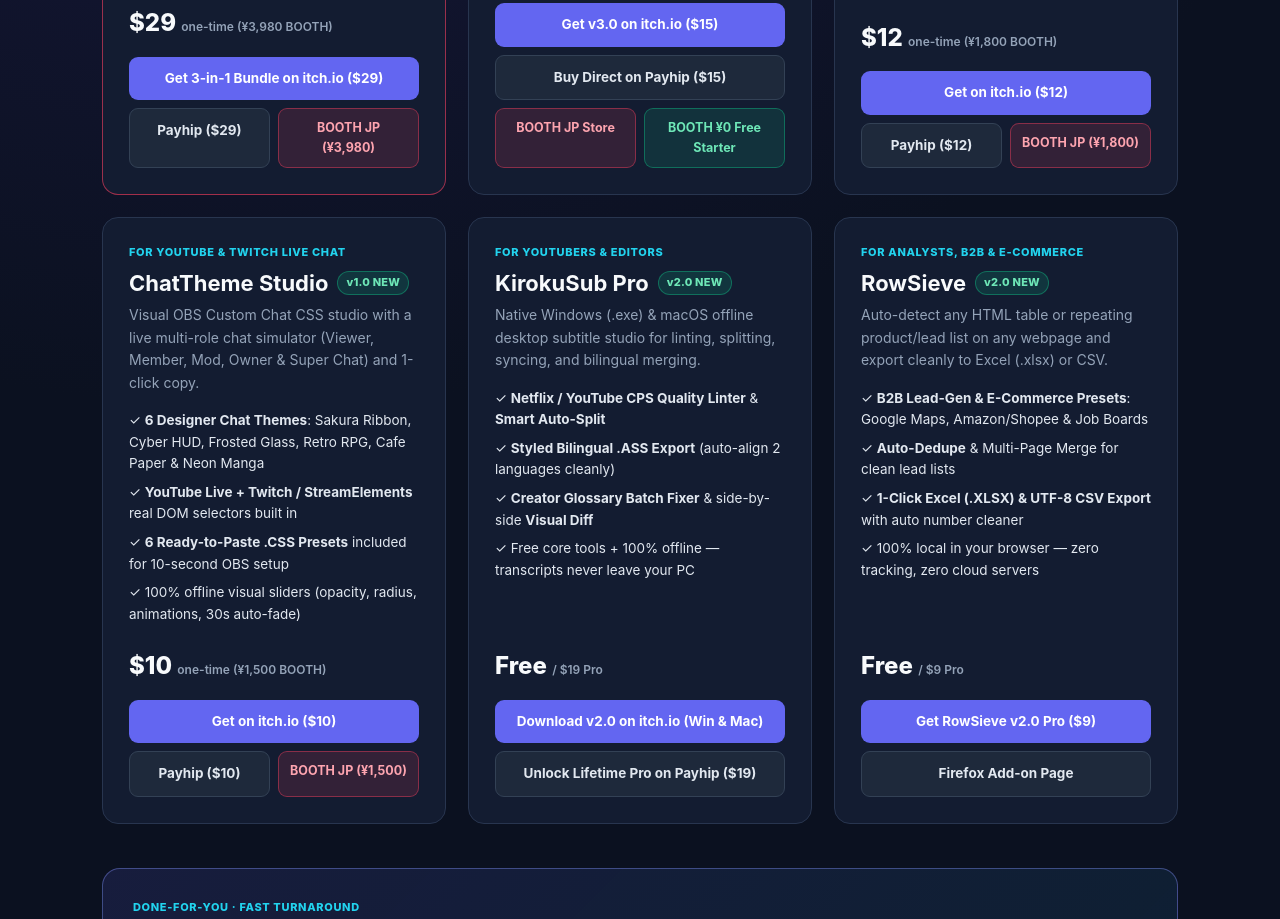
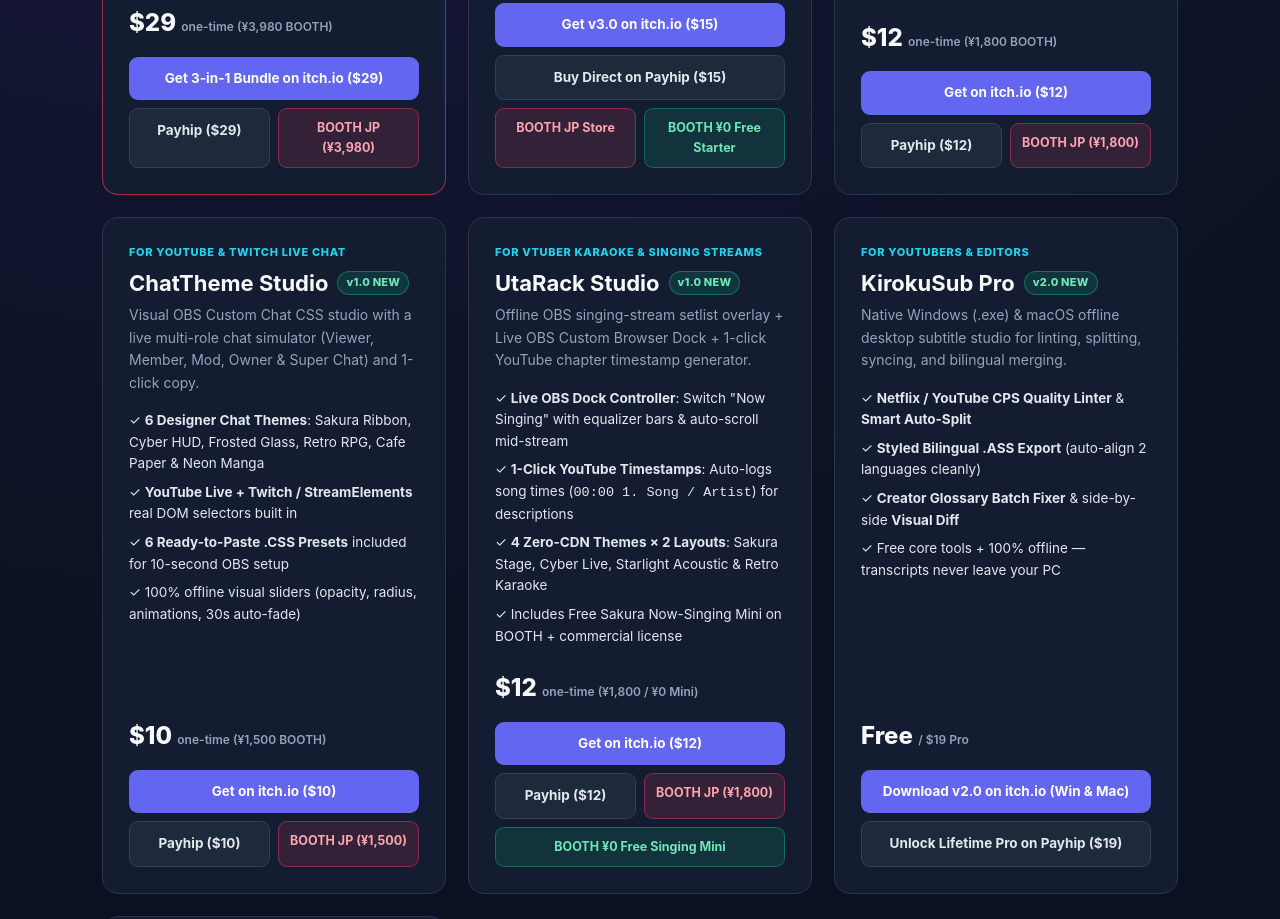
Before and after one commit to rpee0812/tablesnap-studio, a plain HTML site: page index.html in a window 1280 px wide. Shown: the part 895-1814 px from the top of the page. Drawn offline with Linux system fonts and the light colour scheme.

Commit message:
Add files via upload

```diff
--- a/index.html
+++ b/index.html
@@ -245,6 +245,35 @@
         </div>
       </article>
 
+      <!-- Product 4: UtaRack Studio v1.0 -->
+      <article class="card">
+        <div>
+          <div class="tag">For VTuber Karaoke &amp; Singing Streams</div>
+          <div class="title-row">
+            <h2>UtaRack Studio</h2>
+            <span class="ver">v1.0 NEW</span>
+          </div>
+          <p>Offline OBS singing-stream setlist overlay + Live OBS Custom Browser Dock + 1-click YouTube chapter timestamp generator.</p>
+          <ul class="list">
+            <li>✓ <strong>Live OBS Dock Controller</strong>: Switch "Now Singing" with equalizer bars &amp; auto-scroll mid-stream</li>
+            <li>✓ <strong>1-Click YouTube Timestamps</strong>: Auto-logs song times (<code>00:00 1. Song / Artist</code>) for descriptions</li>
+            <li>✓ <strong>4 Zero-CDN Themes × 2 Layouts</strong>: Sakura Stage, Cyber Live, Starlight Acoustic &amp; Retro Karaoke</li>
+            <li>✓ Includes Free Sakura Now-Singing Mini on BOOTH + commercial license</li>
+          </ul>
+        </div>
+        <div>
+          <div class="price-row"><div class="price">$12 <span>one-time (¥1,800 / ¥0 Mini)</span></div></div>
+          <div class="btns">
+            <a class="btn btn-primary" href="https://rpee0812.itch.io/utarack-studio-offline-obs-singing-stream-setlist-live-dock-youtube-timestamp" target="_blank" rel="noopener">Get on itch.io ($12)</a>
+            <div class="btn-row">
+              <a class="btn btn-secondary" href="https://payhip.com/b/WPuRO" target="_blank" rel="noopener">Payhip ($12)</a>
+              <a class="btn btn-booth" href="https://rpee0812.booth.pm/items/9229730" target="_blank" rel="noopener">BOOTH JP (¥1,800)</a>
+            </div>
+            <a class="btn btn-free" href="https://rpee0812.booth.pm/items/9229733" target="_blank" rel="noopener">BOOTH ¥0 Free Singing Mini</a>
+          </div>
+        </div>
+      </article>
+
       <!-- Product 4: KirokuSub Pro v2.0 -->
       <article class="card">
         <div>
@@ -331,8 +360,11 @@
       </div>
 
       <div class="services-foot">
-        <div class="services-note">Fixed-price quotes ($35–$120) · 100% local source delivered · Direct email support</div>
-        <a class="btn btn-primary" href="mailto:rpee0812@gmail.com?subject=Custom%20OBS%20%2F%20Automation%20Tool%20Request" style="padding:11px 22px;">Request a Custom Build — rpee0812@gmail.com</a>
+        <div class="services-note">Fixed-price quotes ($35–$120 / ¥8,000〜) · 100% local source delivered · Direct email &amp; BOOTH support</div>
+        <div style="display:flex;gap:10px;flex-wrap:wrap;">
+          <a class="btn btn-booth" href="https://rpee0812.booth.pm/items/9229658" target="_blank" rel="noopener" style="padding:11px 18px;font-size:13.5px;">BOOTH オーダーメイド (¥8,000〜)</a>
+          <a class="btn btn-primary" href="mailto:rpee0812@gmail.com?subject=Custom%20OBS%20%2F%20Automation%20Tool%20Request" style="padding:11px 22px;">Request a Custom Build — rpee0812@gmail.com</a>
+        </div>
       </div>
     </section>
 
```
